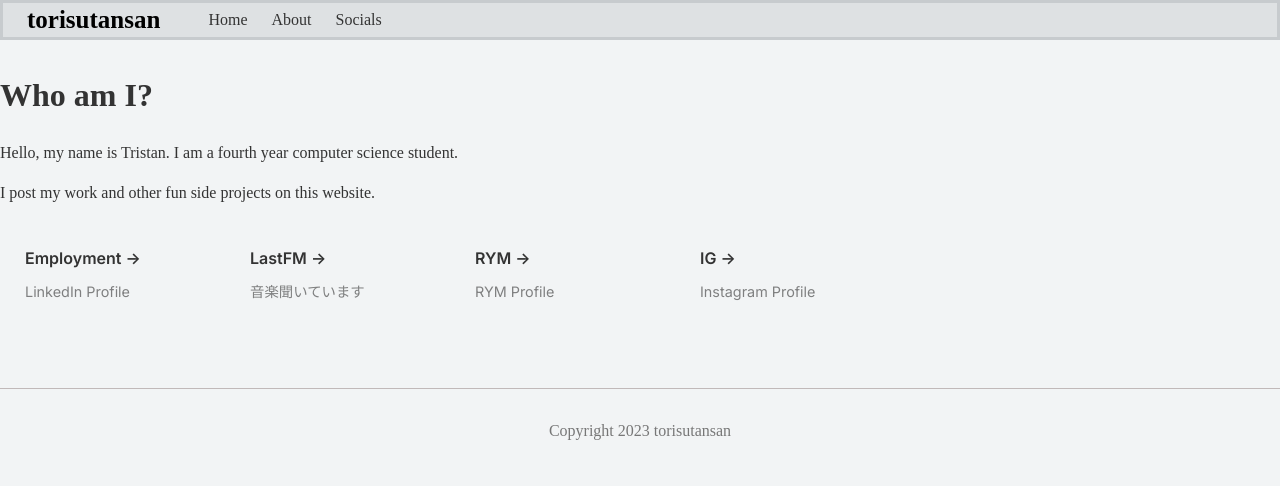
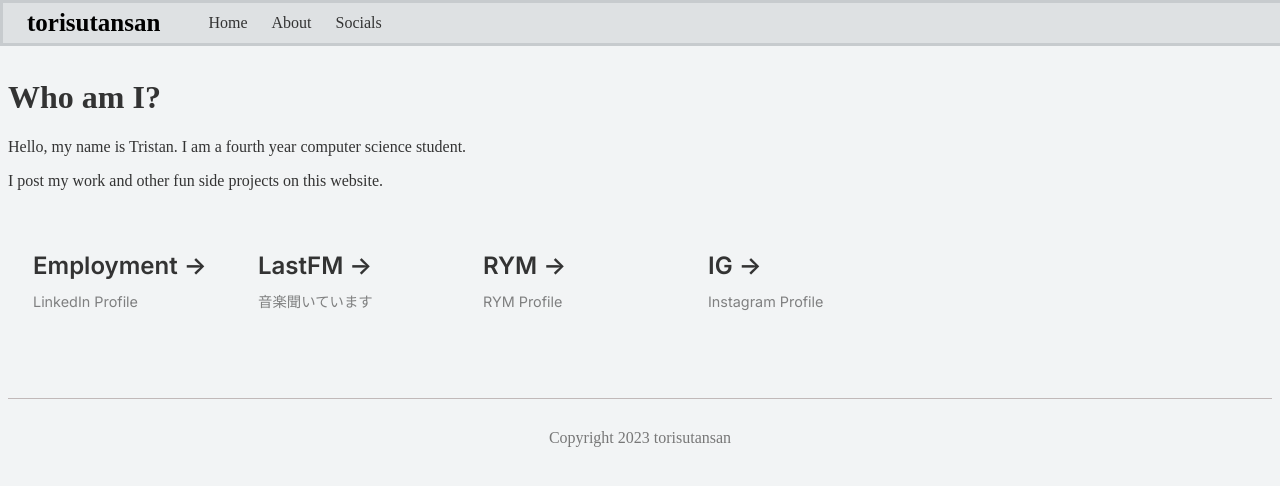
Before and after one commit to torisutansan02/torisutansan, a Next.js app: page / in a window 1280 px wide. Shown: the top 486 px of the page. Built offline with nearby package versions, Linux system fonts and the light colour scheme; a web font is replaced by a local one.

Commit message:
Setting preflight to false

```diff
--- a/styles/globals.css
+++ b/styles/globals.css
@@ -15,24 +15,6 @@ body {
   color: #333;
   font-family: "Klee One";
   padding-top: 50px;
-}
-
-h1 {
-  display: block;
-  font-size: 2em;
-  margin-block-start: 0.67em;
-  margin-block-end: 0.67em;
-  margin-inline-start: 0px;
-  margin-inline-end: 0px;
-  font-weight: bold;
-}
-
-p {
-  display: block;
-  margin-block-start: 1em;
-  margin-block-end: 1em;
-  margin-inline-start: 0px;
-  margin-inline-end: 0px;
 }
 
 a {
--- a/tailwind.config.js
+++ b/tailwind.config.js
@@ -9,4 +9,7 @@ module.exports = {
     extend: {},
   },
   plugins: [],
+  corePlugins: {
+    preflight: false,
+  }
 }
```
